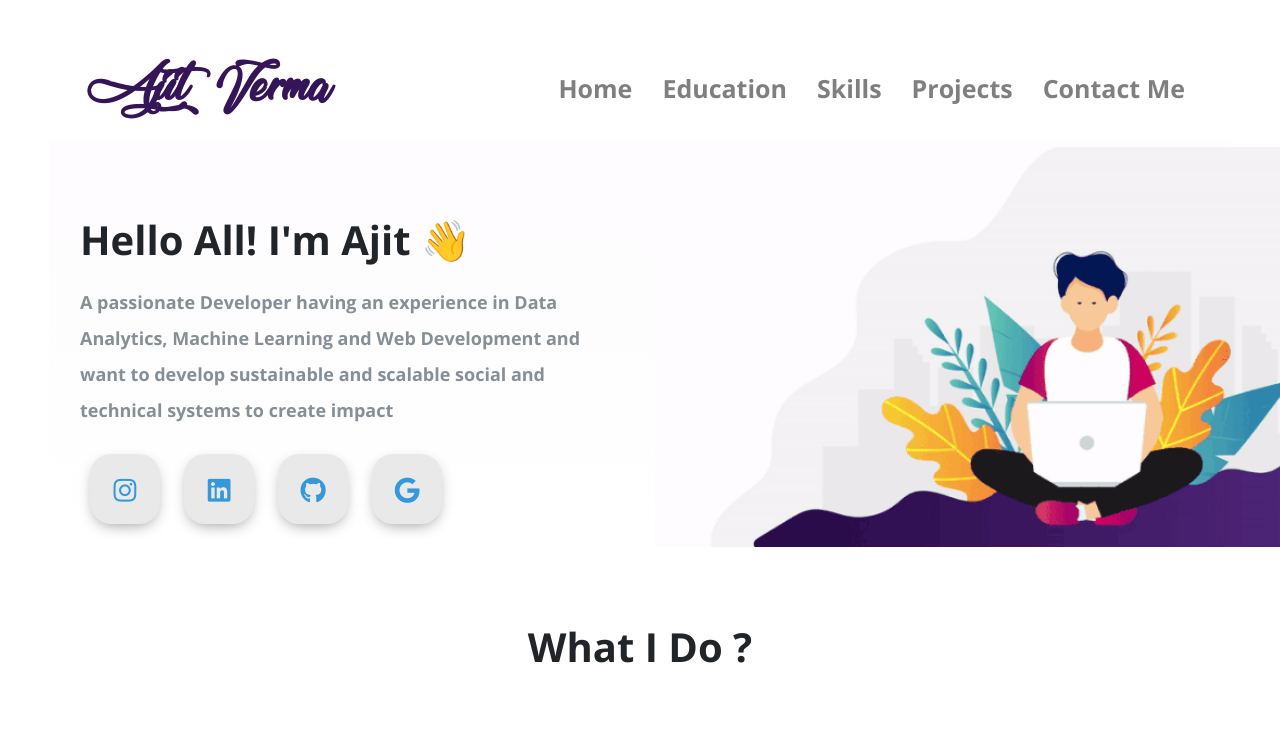
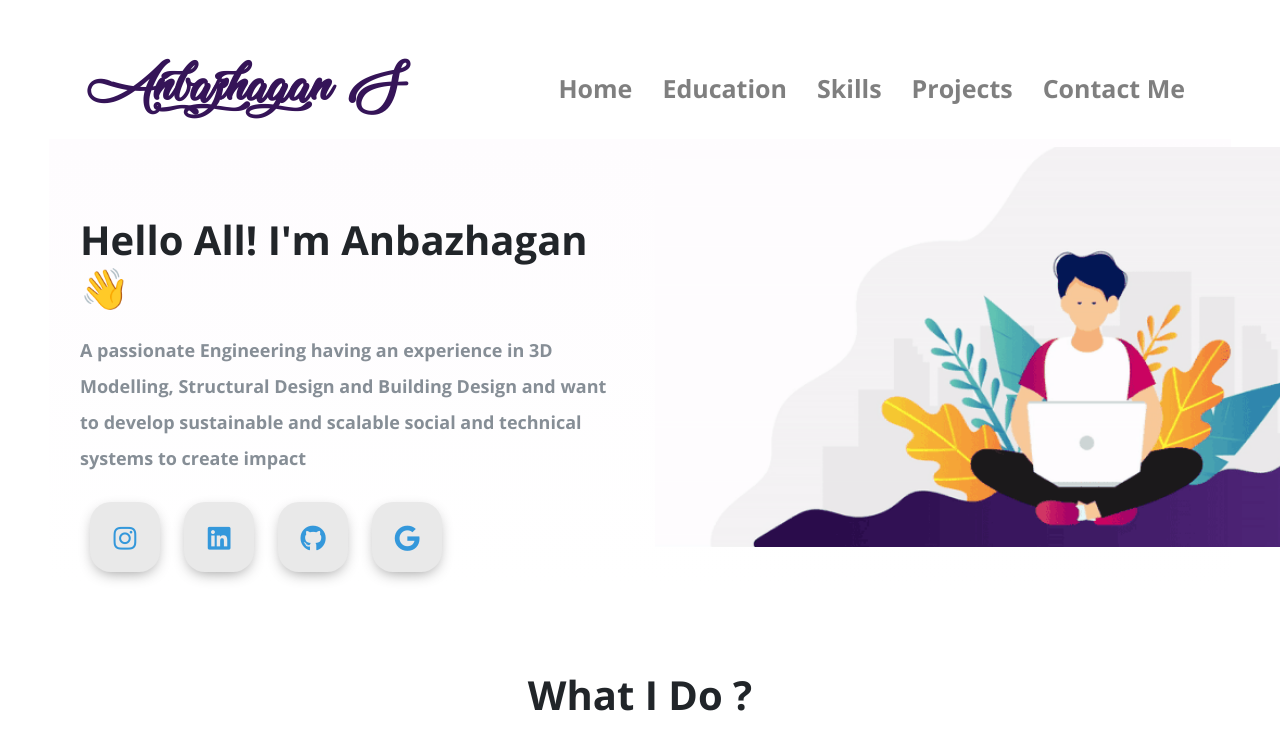
Before and after one commit to Anbazhagan1566/Portfolio1, a plain HTML site: page index.html in a window 1280 px wide. Shown: the top 734 px of the page. Drawn offline with nearby package versions, Linux system fonts and the light colour scheme; a web font is replaced by a local one.

Commit message:
Revert "a"
This reverts commit 3a70684644035803f23fca16abac23168df3716a.

```diff
--- a/index.html
+++ b/index.html
@@ -4,7 +4,7 @@
 <head>
   <meta charset="utf-8">
   <meta name="viewport" content="width=device-width,initial-scale=1">
-  <title>Ajit's Portfolio</title>
+  <title>Anbazhagan's Portfolio</title>
   <link rel="icon" href="Image/engineer.ico">
   <link rel="stylesheet" href="https://stackpath.bootstrapcdn.com/bootstrap/4.5.0/css/bootstrap.min.css" integrity="sha384-9aIt2nRpC12Uk9gS9baDl411NQApFmC26EwAOH8WgZl5MYYxFfc+NcPb1dKGj7Sk" crossorigin="anonymous">
   <link rel="stylesheet" href="style.css">
@@ -20,7 +20,7 @@
 <body class="container-fluid body_section">
         <header>
               <nav class="navbar navbar-expand-lg navbar-light ">
-                <a class="navbar-brand brand-name" href="#">Ajit Verma</a>
+                <a class="navbar-brand brand-name" href="#">Anbazhagan S</a>
                 <button class="navbar-toggler" type="button" data-toggle="collapse" data-target="#navbarSupportedContent" aria-controls="navbarSupportedContent" aria-expanded="false" aria-label="Toggle navigation">
                   <span class="navbar-toggler-icon"></span>
                 </button>
@@ -52,9 +52,9 @@
                     <img class = "boyimage" src="Image/20200630_162659.gif" alt="">
                 </div>
                   <div class="col-lg-6 section-1">
-                      <h1 class = "Hello">Hello All! I'm Ajit <span class="wave">👋</span></h1>
-                      <p>A passionate Developer having an experience in Data Analytics,
-                          Machine Learning and Web Development and want to develop sustainable and
+                      <h1 class = "Hello">Hello All! I'm Anbazhagan <span class="wave">👋</span></h1>
+                      <p>A passionate Engineering having an experience in 3D Modelling,
+                          Structural Design and Building Design and want to develop sustainable and
                           scalable social and technical systems to create impact</p>
                           <div class=social_media_icon>
                             <a class="btn" href="https://www.instagram.com/ajit.verma_/" target=_blank>
```
